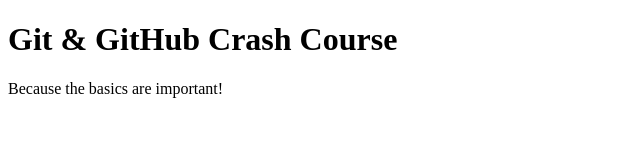
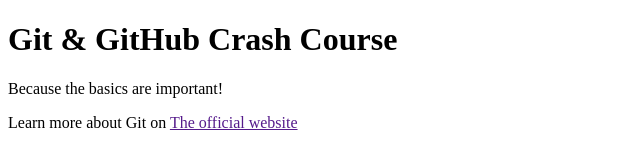
Before and after one commit to hilariobina100/github-crash-course, a plain HTML site: page index.html in a window 1280 px wide. Shown: the whole page, without its empty margins (0-640 px from the left). Drawn offline with Linux system fonts and the light colour scheme.

Commit message:
add link docs git.

```diff
--- a/index.html
+++ b/index.html
@@ -9,5 +9,6 @@
   <body>
     <h1>Git & GitHub Crash Course</h1>
     <p>Because the basics are important!</p>
+    <p> Learn more about Git on <a href="">The official website</a></p>
   </body>
 </html>
```
